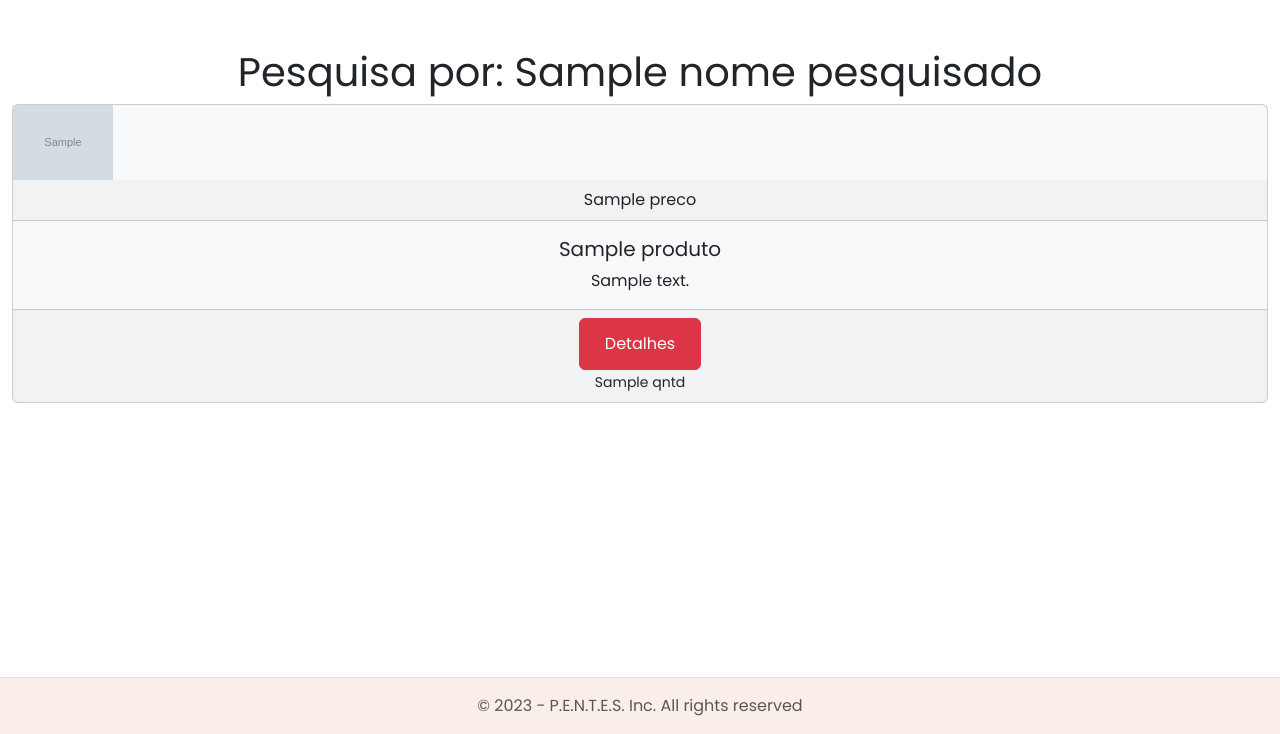
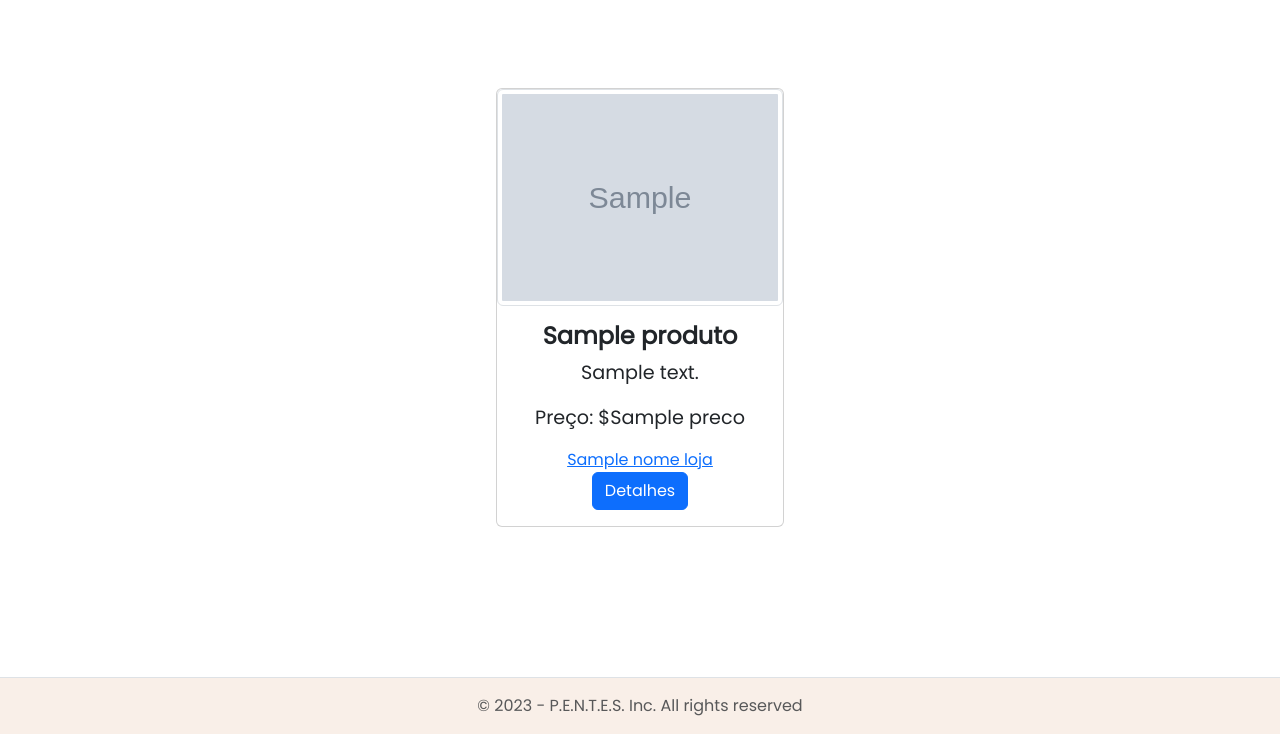
Before and after one commit to P-E-N-T-E-S/Kolekto, a Django app: template PKolekto/Kolekto/templates/pesquisa.html in a window 1280 px wide. Shown: the part 66-800 px from the top of the page. Run offline with Django 4.2, Linux system fonts and the light colour scheme; the template is opened without the code that fills it: most values are stand-ins (such as "Sample title", 1, 10 or a date in 2020); grey boxes marked "Sample" are stand-in pictures.

Commit message:
alteraçoes na amostragem dos produtos ao pesquisar

```diff
--- a/PKolekto/Kolekto/templates/pagina_produto.html
+++ b/PKolekto/Kolekto/templates/pagina_produto.html
@@ -7,7 +7,7 @@
 {% block main %}
 <div class="d-flex justify-content-center flex-wrap" style="width: 60%; margin: 0 auto;">
     <div class="image-container" style="width: 100%;">
-        <img src="{{ foto1 }}" alt="{{ nome_produto }}" style="width: 100%;">
+        <img src="{{ foto1 }}" alt="{{ nome_produto }}" style="width: 100%; height: 100%; object-fit: cover;">
     </div>
     <div class="d-flex justify-content-around flex-column px-5 mx-5 border text-container" style="width: 100%;">
         <div>
--- a/PKolekto/Kolekto/templates/pesquisa.html
+++ b/PKolekto/Kolekto/templates/pesquisa.html
@@ -5,30 +5,20 @@
 {% endblock %}
 
 {% block main %}
-    <h1> Pesquisa por: {% if nome_pesquisado %} {{ nome_pesquisado }} {% else %} {{ categoria }} {% endif %}</h1>
-    {% for produto in lista_produtos %}
-    <div class="card text-center bg-light">
-        <img src="{{produto.foto1.url}}" alt="{{produto.nome_produto}}" width="100">
-        <div class="card-header">
-          {{produto.preco}}
-        </div>
+<div class = "produtos">
+  {% for produto in lista_produtos %}
+      <div class="card" style="width: 18rem;">
+        <img src="{{ produto.foto1 }}" class="img-thumbnail" alt="{{ produto.nome_produto }}">
         <div class="card-body">
-        <h5 class="card-title">{{produto.nome_produto}}</h5>
-          <p class="card-text">
-            {{produto.descricao}}
-          </p>
-        </div>
-        <div class="card-footer">
-        <form class="d-block">
-          <button class="btn btn-danger">
-           <a href="{% url 'pagina_produto' produto.id %}" class="btn btn-danger">
-              Detalhes
-          </a>
-
-          </button>
-        </form>
-          <small class="text-sucess">{{produto.qntd}}</small>
+          <h5 class="card-title" style="font-size: 150%; font-weight: bold;">{{ produto.nome_produto }}</h5>
+          <p class="card-text" style="font-size: 120%;">{{ produto.descricao }}</p>
+          <p class="card-text" style="font-size: 120%;">Preço: ${{ produto.preco }}</p>
+          <a href="/{{ nome_loja }}" class="link-primary" style="font-size: 100%;">{{ nome_loja }}</a><br>
+          <a href="{% url 'pagina_produto' produto.id %}" class="btn btn-primary">Detalhes</a>
         </div>
       </div>
-    {% endfor %}
+  {% empty %}
+      <h1>Nenhum produto disponível.</h1>
+  {% endfor %}
+</div>
 {% endblock %}
```
